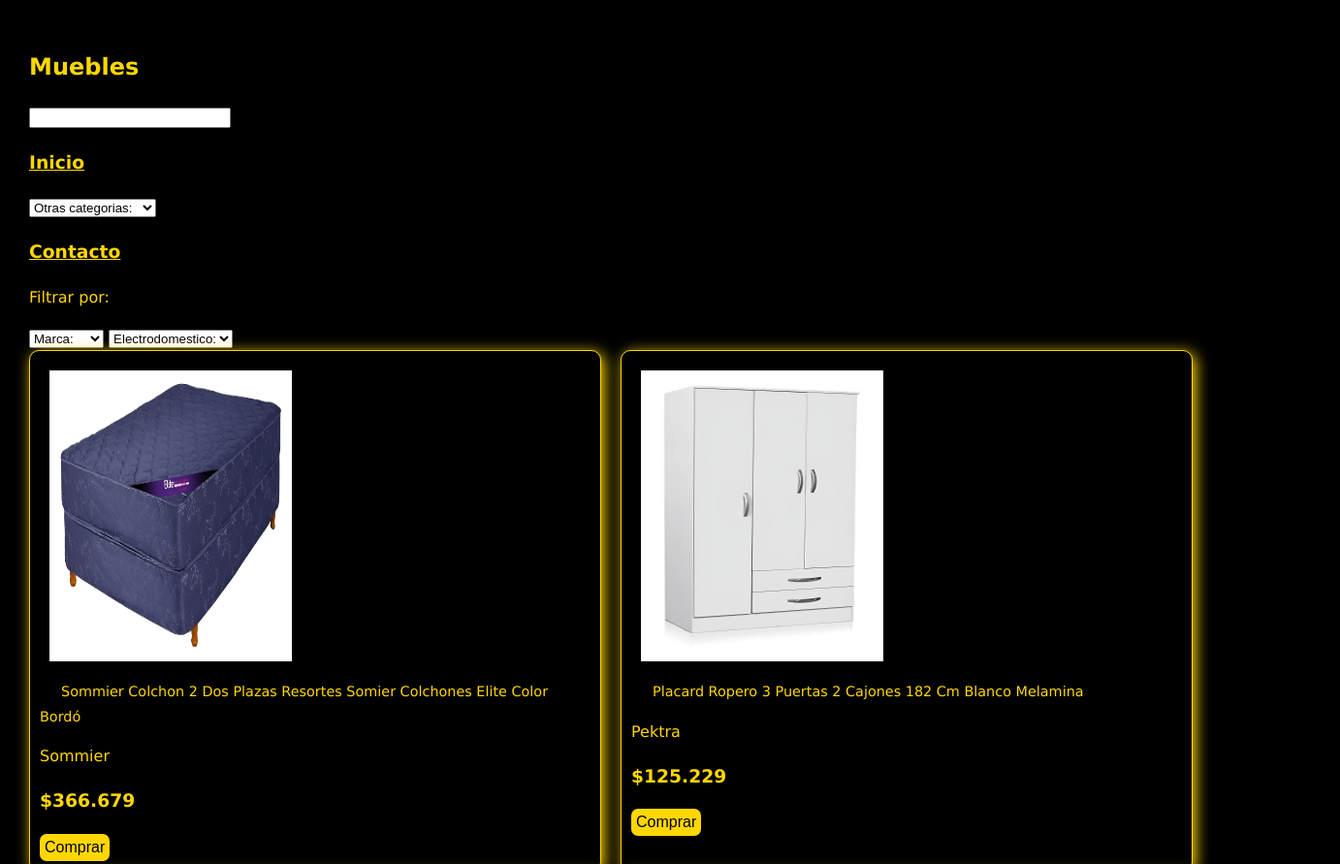
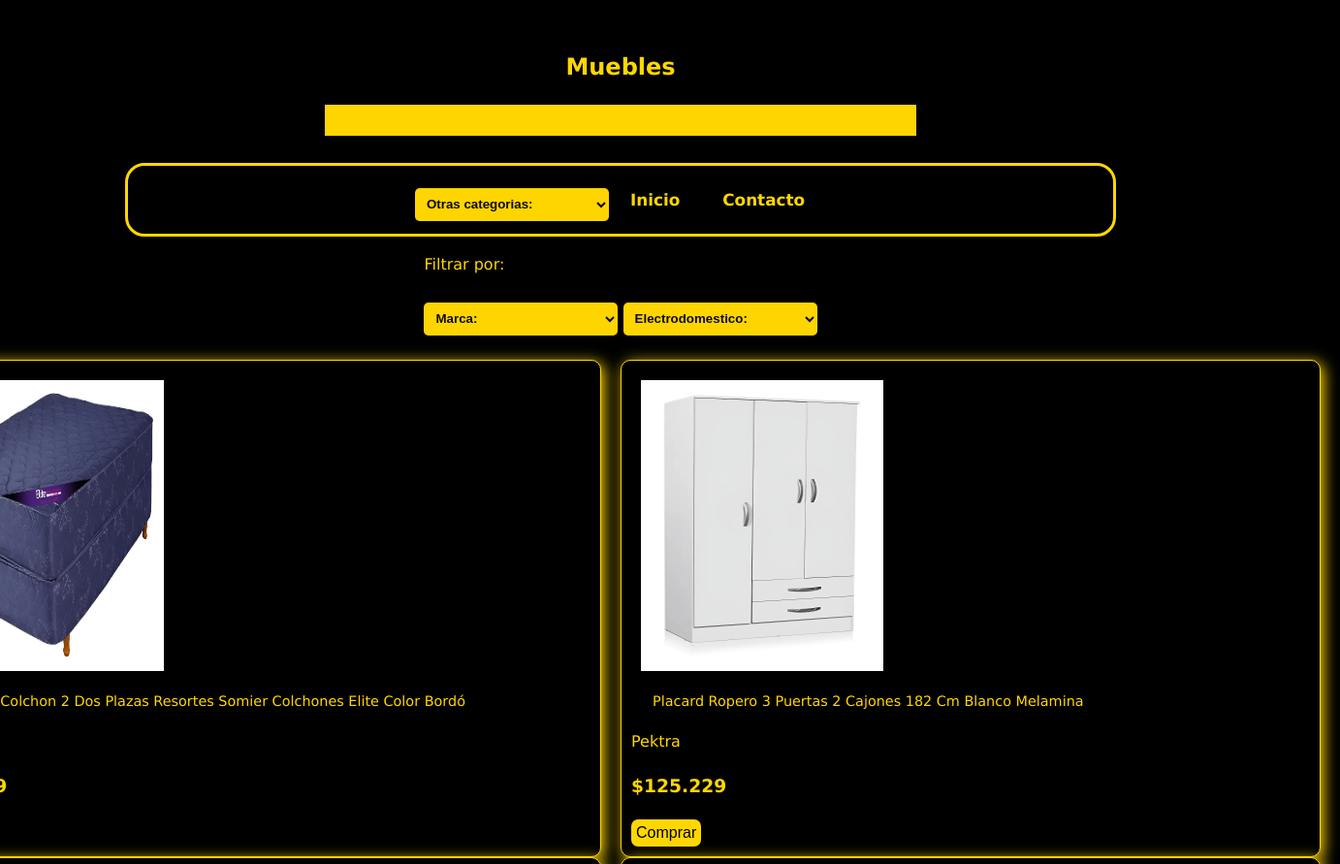
Before and after one commit to Maxi712/TPFinal-SitioWeb, a plain HTML site: page Muebles/Muebles.html in a window 1280 px wide. Shown: the top 891 px of the page at 97% size, 1382 px wide, since content can reach past the window. Drawn offline with Linux system fonts and the light colour scheme; a script that the page names is missing.

Commit message:
Puse lo que faltba de css e informacion en la pagina principal

```diff
--- a/Electrodomesticos/estiloelec.css
+++ b/Electrodomesticos/estiloelec.css
@@ -1,13 +1,77 @@
 body {
+    display: flex;
     font-family: Verdana, Geneva, Tahoma, sans-serif;
     line-height: 1.6;
     background-color: black;
     color: gold;
     margin: 0;
     padding: 30px;
+    flex-direction: column;
+    align-items: center;
 
 }
+#buscador {
+    width: 50%;
+    padding: 8px;
+    margin-bottom: 8px;
+    box-sizing: border-box;
+    border: none;
+    border-bottom: 1px solid gold;
+    background-color: rgb(255, 213, 0);
+}
+.menu{
+    display: flex;
+    justify-content: center;
+    align-items: center;
+    background-color: rgba(10, 10, 10, 0);
+    padding: 15px 20px;
+    width: 80%;
+    height: 40px;
+    max-width: 1000px;
+    margin-top: 20px;
+    border: 3px solid gold;
+    border-radius: 20px;
+}
+.menu a{
+    color: gold;
+    text-decoration: none;
+    padding: 10px 5px;
+    border-radius: 5px;
+    margin: 0 17px;
+    font-size: 0.9em;
+}
+.menu a:hover {
+    background-color: rgba(62, 58, 35, 0.2);
+    color: white;
+    text-decoration: gold;
+}
+#categoria {
+    width: 200px;
+    padding: 8px;
+    box-sizing: border-box;
+    border: none;
+    border-bottom: 1px solid gold;
+    background-color: rgb(255, 213, 0);
+    color: rgb(12, 11, 11);
+    font-weight: bold;
+    border-radius: 5px;
+    margin-top: 10px;
+    cursor: pointer;
 
+}
+.filtro{
+    width: 200px;
+    padding: 8px;
+    box-sizing: border-box;
+    border: none;
+    border-bottom: 1px solid gold;
+    background-color: rgb(255, 213, 0);
+    color: rgb(12, 11, 11);
+    font-weight: bold;
+    border-radius: 5px;
+    margin-top: 10px;
+    cursor: pointer;
+}
 #comprare {
     padding-left: 400px;
 }
--- a/Muebles/Muebles.html
+++ b/Muebles/Muebles.html
@@ -7,22 +7,23 @@
     <meta name="viewport" content="width=device-width, initial-scale=1.0">
     <title>Seccion Muebless</title>
     <h2>Muebles</h2>
+
     <input type="text" id="buscador">
-
-    <h3><a href="../index.html" title="Volver a inicio">Inicio</a></h3>
+    <div class="menu">
         <select id="categoria" onchange="categorias(this.value)">
             <option value="cat" selected disabled hidden>Otras categorias:</option>
             <option value="electrodomestico" title="Ir a muebles">Electrodomesticos</option>
             <option value="tecnologia" title="Ir a tecnologia">Tecnologia</option>
         </select>
+        <h3><a href="../index.html" title="Volver a inicio">Inicio</a></h3>
         <h3><a href="../pages/Contacto.html" title="Ir a contacto">Contacto</a></h3>
-
+    </div>
 </head>
 
 <body>
-    <div filtro>
+    <div id="filtrado">
         <p>Filtrar por:</p>
-        <select onchange="filtrarPor(this.value)" id="marc" name="marc" title="Seleccione marca">
+        <select class="filtro" onchange="filtrarPor(this.value)" id="marc" name="marc" title="Seleccione marca">
             <option value="marca" selected disable hidden>Marca:</option>
             <option value="Sommier">Sommier</option>
             <option value="Pektra">Pektra</option>
@@ -31,7 +32,7 @@
             <option value="Florencia">Florencia</option>
 
         </select>
-        <select onchange="filtrarPorT(this.value)" id="tipo" name="tipo" title="Seleccione electrodomestico">
+        <select class="filtro" onchange="filtrarPorT(this.value)" id="tipo" name="tipo" title="Seleccione electrodomestico">
             <option value="tipo" selected disable hidden>Electrodomestico:</option>
             <option value="Cama">Cama</option>
             <option value="Ropero">Ropero</option>
@@ -42,6 +43,7 @@
             <option value="Lavarropas">Lavarropas</option>
 
         </select>
+    </div>
         <br>
         <div class="fila">
             <div class="producto" data-marca="Sommier" data-tipo="Cama">
--- a/Muebles/estilomue.css
+++ b/Muebles/estilomue.css
@@ -1,11 +1,76 @@
 body {
+    display: flex;
     font-family: Verdana, Geneva, Tahoma, sans-serif;
     line-height: 1.6;
     background-color: black;
     color: gold;
     margin: 0;
     padding: 30px;
+    flex-direction: column;
+    align-items: center;
 
+}
+#buscador {
+    width: 50%;
+    padding: 8px;
+    margin-bottom: 8px;
+    box-sizing: border-box;
+    border: none;
+    border-bottom: 1px solid gold;
+    background-color: rgb(255, 213, 0);
+}
+.menu{
+    display: flex;
+    justify-content: center;
+    align-items: center;
+    background-color: rgba(10, 10, 10, 0);
+    padding: 15px 20px;
+    width: 80%;
+    height: 40px;
+    max-width: 1000px;
+    margin-top: 20px;
+    border: 3px solid gold;
+    border-radius: 20px;
+}
+.menu a{
+    color: gold;
+    text-decoration: none;
+    padding: 10px 5px;
+    border-radius: 5px;
+    margin: 0 17px;
+    font-size: 0.9em;
+}
+.menu a:hover {
+    background-color: rgba(62, 58, 35, 0.2);
+    color: white;
+    text-decoration: gold;
+}
+#categoria {
+    width: 200px;
+    padding: 8px;
+    box-sizing: border-box;
+    border: none;
+    border-bottom: 1px solid gold;
+    background-color: rgb(255, 213, 0);
+    color: rgb(12, 11, 11);
+    font-weight: bold;
+    border-radius: 5px;
+    margin-top: 10px;
+    cursor: pointer;
+
+}
+.filtro{
+    width: 200px;
+    padding: 8px;
+    box-sizing: border-box;
+    border: none;
+    border-bottom: 1px solid gold;
+    background-color: rgb(255, 213, 0);
+    color: rgb(12, 11, 11);
+    font-weight: bold;
+    border-radius: 5px;
+    margin-top: 10px;
+    cursor: pointer;
 }
 
 #comprare {
--- a/Tecnologia/estilotec.css
+++ b/Tecnologia/estilotec.css
@@ -1,12 +1,78 @@
 body {
+    display: flex;
     font-family: Verdana, Geneva, Tahoma, sans-serif;
     line-height: 1.6;
     background-color: black;
     color: gold;
     margin: 0;
     padding: 30px;
+    flex-direction: column;
+    align-items: center;
 
 }
+#buscador {
+    width: 50%;
+    padding: 8px;
+    margin-bottom: 8px;
+    box-sizing: border-box;
+    border: none;
+    border-bottom: 1px solid gold;
+    background-color: rgb(255, 213, 0);
+}
+.menu{
+    display: flex;
+    justify-content: center;
+    align-items: center;
+    background-color: rgba(10, 10, 10, 0);
+    padding: 15px 20px;
+    width: 80%;
+    height: 40px;
+    max-width: 1000px;
+    margin-top: 20px;
+    border: 3px solid gold;
+    border-radius: 20px;
+}
+.menu a{
+    color: gold;
+    text-decoration: none;
+    padding: 10px 5px;
+    border-radius: 5px;
+    margin: 0 17px;
+    font-size: 0.9em;
+}
+.menu a:hover {
+    background-color: rgba(62, 58, 35, 0.2);
+    color: white;
+    text-decoration: gold;
+}
+#categoria {
+    width: 200px;
+    padding: 8px;
+    box-sizing: border-box;
+    border: none;
+    border-bottom: 1px solid gold;
+    background-color: rgb(255, 213, 0);
+    color: rgb(12, 11, 11);
+    font-weight: bold;
+    border-radius: 5px;
+    margin-top: 10px;
+    cursor: pointer;
+
+}
+.filtro{
+    width: 200px;
+    padding: 8px;
+    box-sizing: border-box;
+    border: none;
+    border-bottom: 1px solid gold;
+    background-color: rgb(255, 213, 0);
+    color: rgb(12, 11, 11);
+    font-weight: bold;
+    border-radius: 5px;
+    margin-top: 10px;
+    cursor: pointer;
+}
+
 
 #comprare {
     padding-left: 400px;
--- a/css/Estilo.css
+++ b/css/Estilo.css
@@ -44,6 +44,18 @@ h3 {
 .menu-flexbox a:hover {
     background-color: rgba(62, 58, 35, 0.2);
     color: white;
+    text-decoration: gold;
+}
+.info{
+    width: 50%;
+    display: flex;
+    flex-direction: column;
+    text-align: center;
+    border: gold 3px solid;
+    border-radius: 10px;
+}
+.info p{
+    color: gold;
 }
 
 #carrusel {
@@ -163,5 +175,5 @@ textarea {
     border-radius: 5px;
     margin-top: 10px;
     cursor: pointer;
-    appearance: none;
+
 }
```
Also changed, not shown: Electrodomesticos/Electrodomesticos.html (+7 -6 lines), Tecnologia/Tecnologia.html (+7 -6 lines), index.html (+16 -2 lines). Lines whose indentation alone changed are shown as unchanged.
